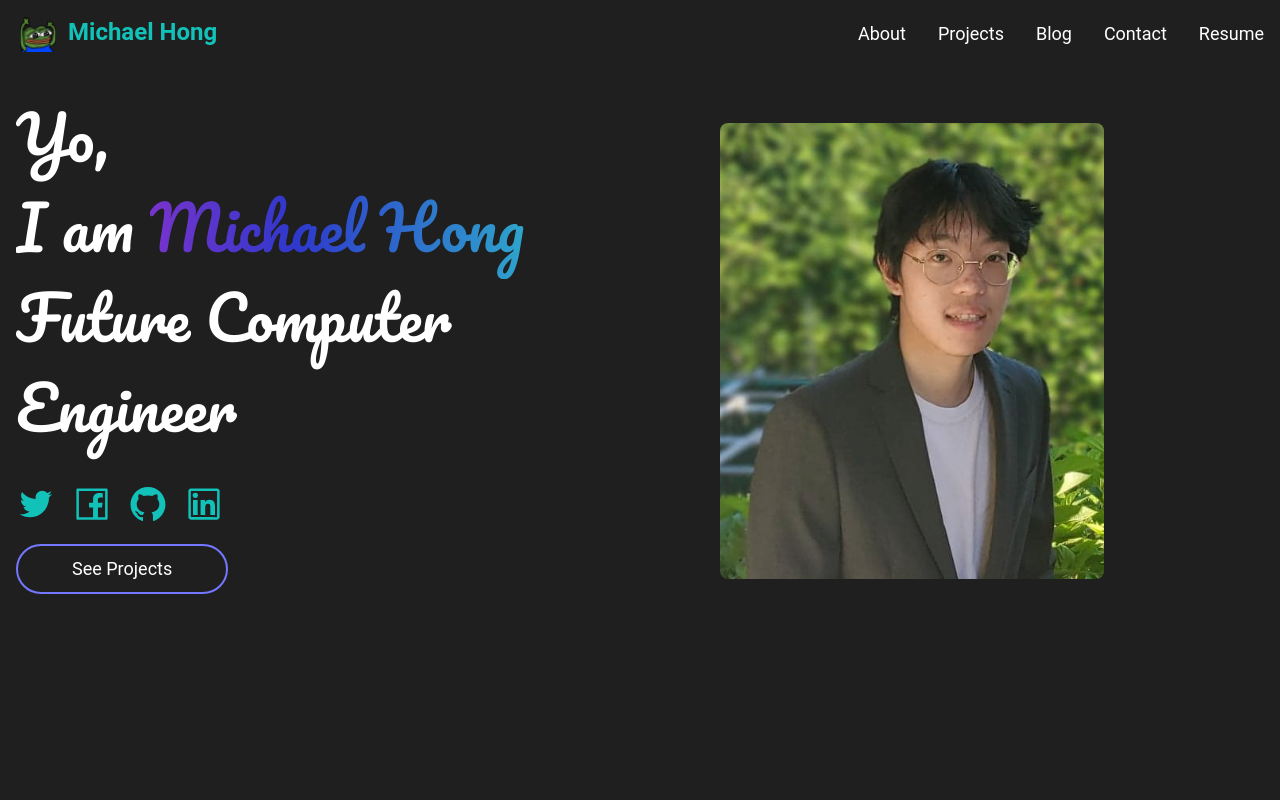
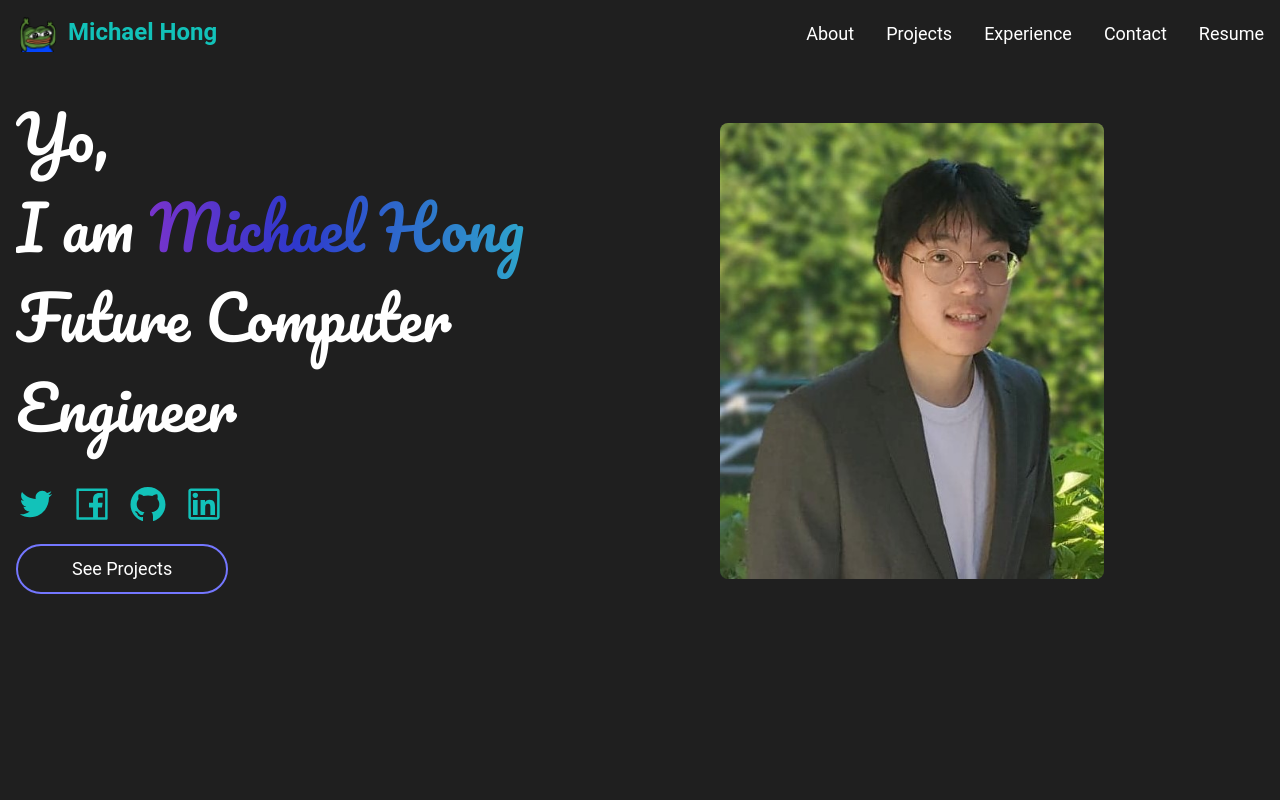
Before and after one commit to mycoal2/portfolio, a React (Create React App) app: page / in a window 1280 px wide. Shown: the top 800 px of the page. Built offline with nearby package versions, Linux system fonts and the light colour scheme.

Commit message:
header links

```diff
--- a/src/components/Experience/Experience.jsx
+++ b/src/components/Experience/Experience.jsx
@@ -3,7 +3,7 @@ import "./Experience.scss";
 
 const Experience = () => {
   return (
-    <section className="bg-primary px-4 text-white py-12" id="projects">
+    <section className="bg-primary px-4 text-white py-12" id="experience">
       <h3 className="project-title my-5"> Experience </h3>
       <div className="w-full flex space-x-5 overflow-x-scroll p-10 snap-mandatory snap-x">
             <article className="bg-presagis flex flex-col rounded-lg items-center space-y-5 flex-shrink-0 snap-center overflow-hidden opacity-100">
--- a/src/components/Header/Header.jsx
+++ b/src/components/Header/Header.jsx
@@ -21,10 +21,10 @@ const Header = () => {
             <HashLink to={`${process.env.PUBLIC_URL}#projects`}>Projects</HashLink>
           </li>
           <li className="overflow-hidden">
-            <HashLink to={`${process.env.PUBLIC_URL}/test`}>Blog</HashLink>
+            <HashLink to={`${process.env.PUBLIC_URL}#experience`}>Experience</HashLink>
           </li>
           <li className="overflow-hidden">
-            <HashLink to={`${process.env.PUBLIC_URL}/resume`}>Contact</HashLink>
+            <HashLink to={`${process.env.PUBLIC_URL}/test`}>Contact</HashLink>
           </li>
           <li className="overflow-hidden">
             <Link to={`${process.env.PUBLIC_URL}/resume`}>
```
